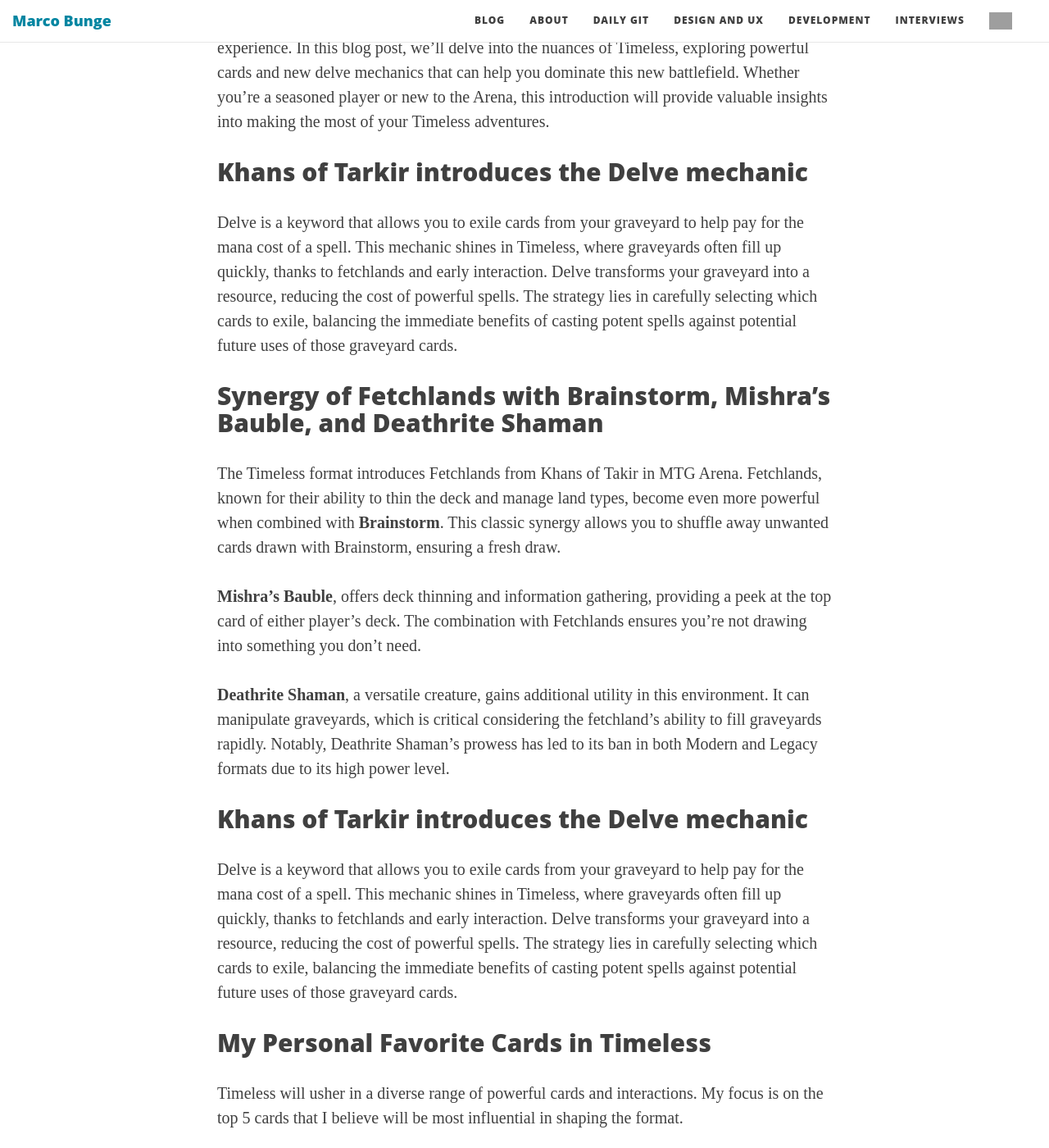
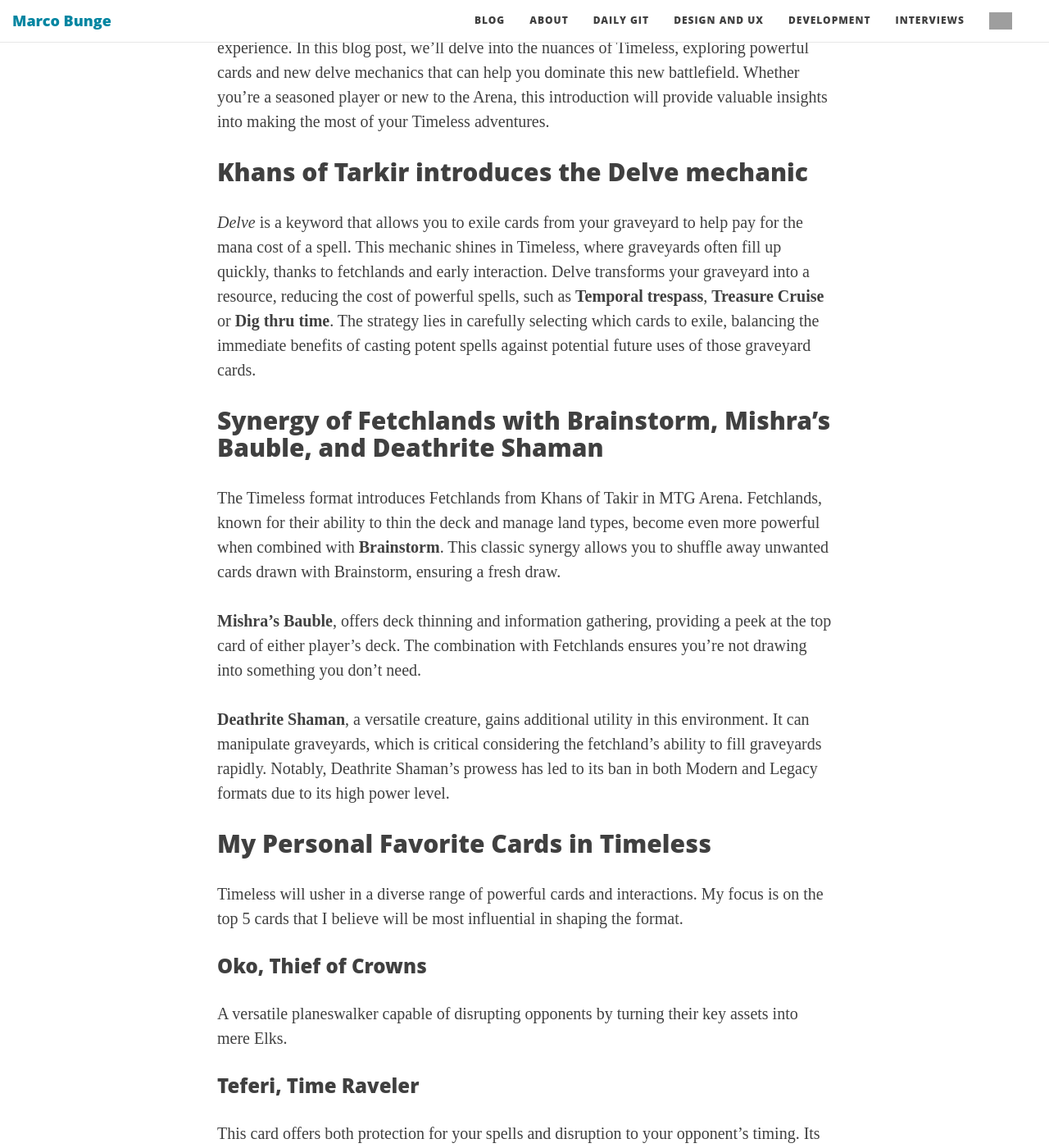
Before and after one commit to mbunge/mbunge.github.io, a Jekyll site: the page built from _posts/2023-12-10-mtg-arena-timeless-strategies-and-secrets.markdown, in a window 1280 px wide and 1400 px high, scrolled down 806 px. Shown: the whole window at 82% size. Built offline with Jekyll 4.4.1, drawn with Linux system fonts in a browser that asks for light colours; grey boxes are pictures that could not be loaded.

Commit message:
Fix post

```diff
--- a/_posts/2023-12-10-mtg-arena-timeless-strategies-and-secrets.markdown
+++ b/_posts/2023-12-10-mtg-arena-timeless-strategies-and-secrets.markdown
@@ -21,7 +21,7 @@
 
 ## Khans of Tarkir introduces the Delve mechanic
 
-Delve is a keyword that allows you to exile cards from your graveyard to help pay for the mana cost of a spell. This mechanic shines in Timeless, where graveyards often fill up quickly, thanks to fetchlands and early interaction. Delve transforms your graveyard into a resource, reducing the cost of powerful spells. The strategy lies in carefully selecting which cards to exile, balancing the immediate benefits of casting potent spells against potential future uses of those graveyard cards.
+*Delve* is a keyword that allows you to exile cards from your graveyard to help pay for the mana cost of a spell. This mechanic shines in Timeless, where graveyards often fill up quickly, thanks to fetchlands and early interaction. Delve transforms your graveyard into a resource, reducing the cost of powerful spells, such as **Temporal trespass**, **Treasure Cruise** or **Dig thru time**. The strategy lies in carefully selecting which cards to exile, balancing the immediate benefits of casting potent spells against potential future uses of those graveyard cards.
 
 ## Synergy of Fetchlands with Brainstorm, Mishra's Bauble, and Deathrite Shaman
 
@@ -30,10 +30,6 @@
 **Mishra's Bauble**, offers deck thinning and information gathering, providing a peek at the top card of either player's deck. The combination with Fetchlands ensures you're not drawing into something you don't need.
 
 **Deathrite Shaman**, a versatile creature, gains additional utility in this environment. It can manipulate graveyards, which is critical considering the fetchland's ability to fill graveyards rapidly. Notably, Deathrite Shaman's prowess has led to its ban in both Modern and Legacy formats due to its high power level.
-
-## Khans of Tarkir introduces the Delve mechanic
-
-Delve is a keyword that allows you to exile cards from your graveyard to help pay for the mana cost of a spell. This mechanic shines in Timeless, where graveyards often fill up quickly, thanks to fetchlands and early interaction. Delve transforms your graveyard into a resource, reducing the cost of powerful spells. The strategy lies in carefully selecting which cards to exile, balancing the immediate benefits of casting potent spells against potential future uses of those graveyard cards.
 
 ## My Personal Favorite Cards in Timeless
 
```
